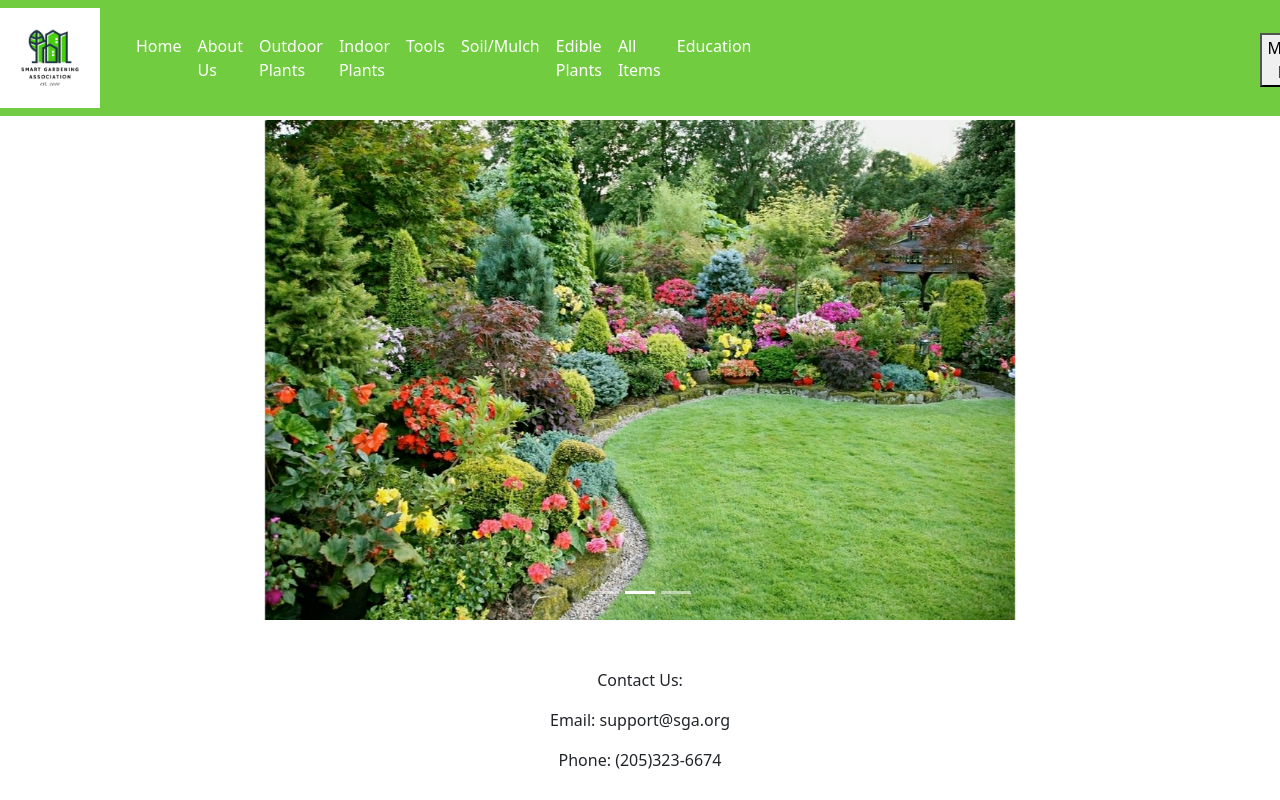
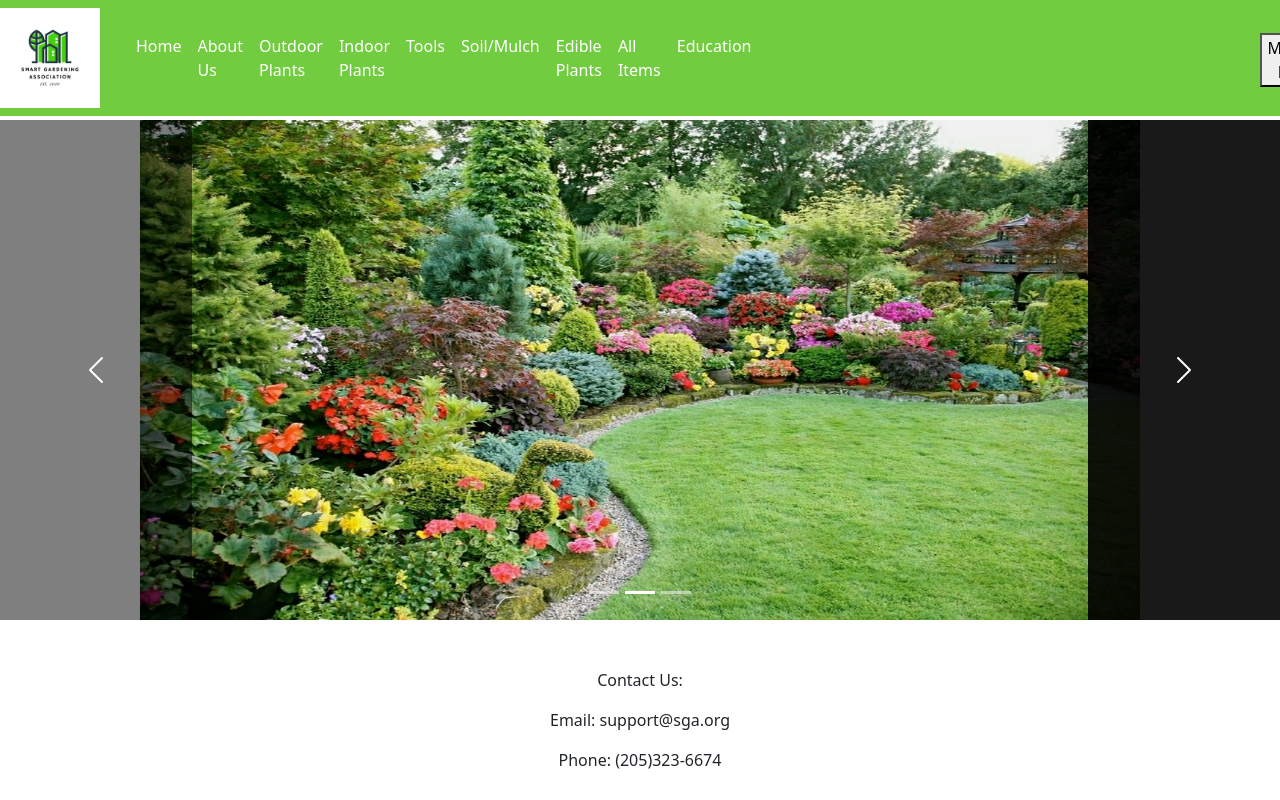
Before and after one commit to arcastellanos/SGA-client, a website: page resources/Homepage.html in a window 1280 px wide. Both pictures are taken after a click on the button "Next". Drawn offline with nearby package versions, Linux system fonts and the light colour scheme.

Commit message:
Carosel Fixed?

```diff
--- a/resources/Homepage.html
+++ b/resources/Homepage.html
@@ -78,21 +78,21 @@
       </div>
       <div class="carousel-inner" style="margin:auto">
         <div class="carousel-item active">
-          <img src="./images/prettygarden6.jpg" style="display: block; margin: auto;"height="500px" aria-hidden="true" preserveAspectRatio="xMidYMid slice" focusable="false">
+          <img src="./images/prettygarden6.jpg" style="display: block; margin: auto;" width="1000px" height="500px" aria-hidden="true" preserveAspectRatio="xMidYMid slice" focusable="false">
         </div>
         <div class="carousel-item" style="margin: auto;">
-          <img src="./images/prettygarden7.jpg" style="display: block; margin: auto;"height="500px" aria-hidden="true" preserveAspectRatio="xMidYMid slice" focusable="false">
+          <img src="./images/prettygarden7.jpg" style="display: block; margin: auto;" width="1000px" height="500px" aria-hidden="true" preserveAspectRatio="xMidYMid slice" focusable="false">
 
         </div>
         <div class="carousel-item" style="margin: auto;">
-          <img src="./images/prettygarden8.jpg" style="display: block; margin: auto;"height="500px" aria-hidden="true" preserveAspectRatio="xMidYMid slice" focusable="false">
+          <img src="./images/prettygarden8.jpg" style="display: block; margin: auto;" width="1000px"height="500px" aria-hidden="true" preserveAspectRatio="xMidYMid slice" focusable="false">
         </div>
       </div>
-      <button class="carousel-control-prev" type="button" style="color: blue;"data-bs-target="#myCarousel" data-bs-slide="prev">
+      <button class="carousel-control-prev" type="button" style="background-color: black;" data-bs-target="#myCarousel" data-bs-slide="prev">
         <span class="carousel-control-prev-icon" aria-hidden="true"></span>
         <span class="visually-hidden">Previous</span>
       </button>
-      <button class="carousel-control-next" type="button" data-bs-target="#myCarousel" data-bs-slide="next">
+      <button class="carousel-control-next" type="button" style="background-color: black;" data-bs-target="#myCarousel" data-bs-slide="next">
         <span class="carousel-control-next-icon" aria-hidden="true"></span>
         <span class="visually-hidden">Next</span>
       </button>
```
